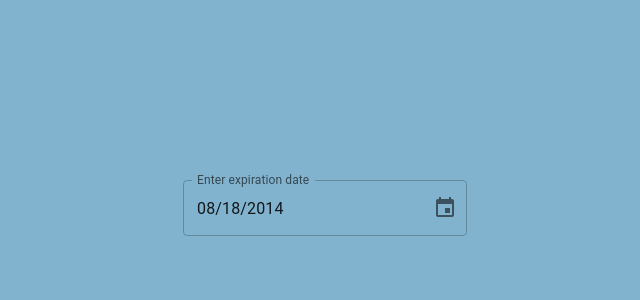
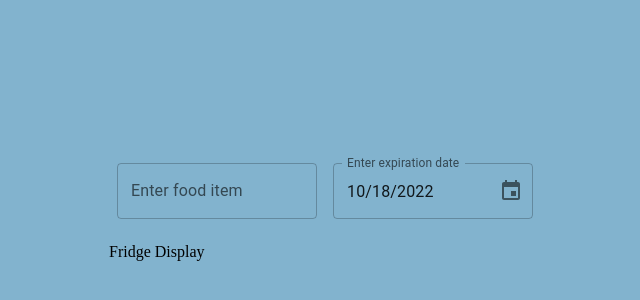
Before and after one commit to JMSHEEVEE/Expired, a React app: page / in a window 1280 px wide. Shown: the part 192-492 px from the top of the page, without its empty margins (315-955 px from the left). Built offline with nearby package versions, Linux system fonts and the light colour scheme.

Commit message:
fridge display

```diff
--- /dev/null
+++ b/client/components/FridgeDisplay.js
@@ -0,0 +1,10 @@
+import * as React from "react";
+import "../scss/styles.scss";
+
+const FridgeDisplay = () => (
+    <div>
+      Fridge Display
+    </div>
+);
+
+export default FridgeDisplay;
--- a/client/components/FridgePage.js
+++ b/client/components/FridgePage.js
@@ -1,25 +1,37 @@
 import * as React from 'react';
 import "../scss/styles.scss";
 import dayjs from 'dayjs';
-import Stack from '@mui/material/Stack';
+import FridgeDisplay from './FridgeDisplay';
 import TextField from '@mui/material/TextField';
+import Box from '@mui/material/Box';
 import { LocalizationProvider } from '@mui/x-date-pickers/LocalizationProvider';
 import { AdapterDayjs } from '@mui/x-date-pickers/AdapterDayjs';
-import { TimePicker } from '@mui/x-date-pickers/TimePicker';
-import { DateTimePicker } from '@mui/x-date-pickers/DateTimePicker';
 import { DesktopDatePicker } from '@mui/x-date-pickers/DesktopDatePicker';
-import { MobileDatePicker } from '@mui/x-date-pickers/MobileDatePicker';
 
-export default function FridgePage() {
-  const [value, setValue] = React.useState(dayjs('2014-08-18T21:11:54'));
+
+const FridgePage = () => {
+
+  const [value, setValue] = React.useState(dayjs());
 
   const handleChange = (newValue) => {
     setValue(newValue);
   };
 
   return (
+    <div>
+    <Box
+      component="form"
+      sx={{
+        '& .MuiTextField-root': { m: 1, width: '25ch' },
+      }}
+      noValidate
+      autoComplete="off"
+    >
+      <TextField id="food-entry-text" label="Enter food item" variant="outlined" />
+
     <LocalizationProvider dateAdapter={AdapterDayjs}>
         <DesktopDatePicker
+          id="exp-date-picker"
           label="Enter expiration date"
           inputFormat="MM/DD/YYYY"
           value={value}
@@ -27,29 +39,10 @@ export default function FridgePage() {
           renderInput={(params) => <TextField {...params} />}
         />
     </LocalizationProvider>
+    </Box>
+    < FridgeDisplay />
+    </div>
   );
 }
-// export function MaterialUIPickers() {
-//   const [value, setValue] = React.useState(dayjs('2014-08-18T21:11:54'));
 
-//   const handleChange = (newValue) => {
-//     setValue(newValue);
-//   };
-// };
-
-// const FridgePage = () => (
-//   <div>
-//     Fridge Page
-//     <LocalizationProvider dateAdapter={AdapterDayjs}>
-//         <DesktopDatePicker
-//           label="Date desktop"
-//           inputFormat="MM/DD/YYYY"
-//           value={value}
-//           onChange={handleChange}
-//           renderInput={(params) => <TextField {...params} />}
-//         />
-//     </LocalizationProvider>
-//   </div>
-// );
-
-// export default FridgePage;
+export default FridgePage;
```
